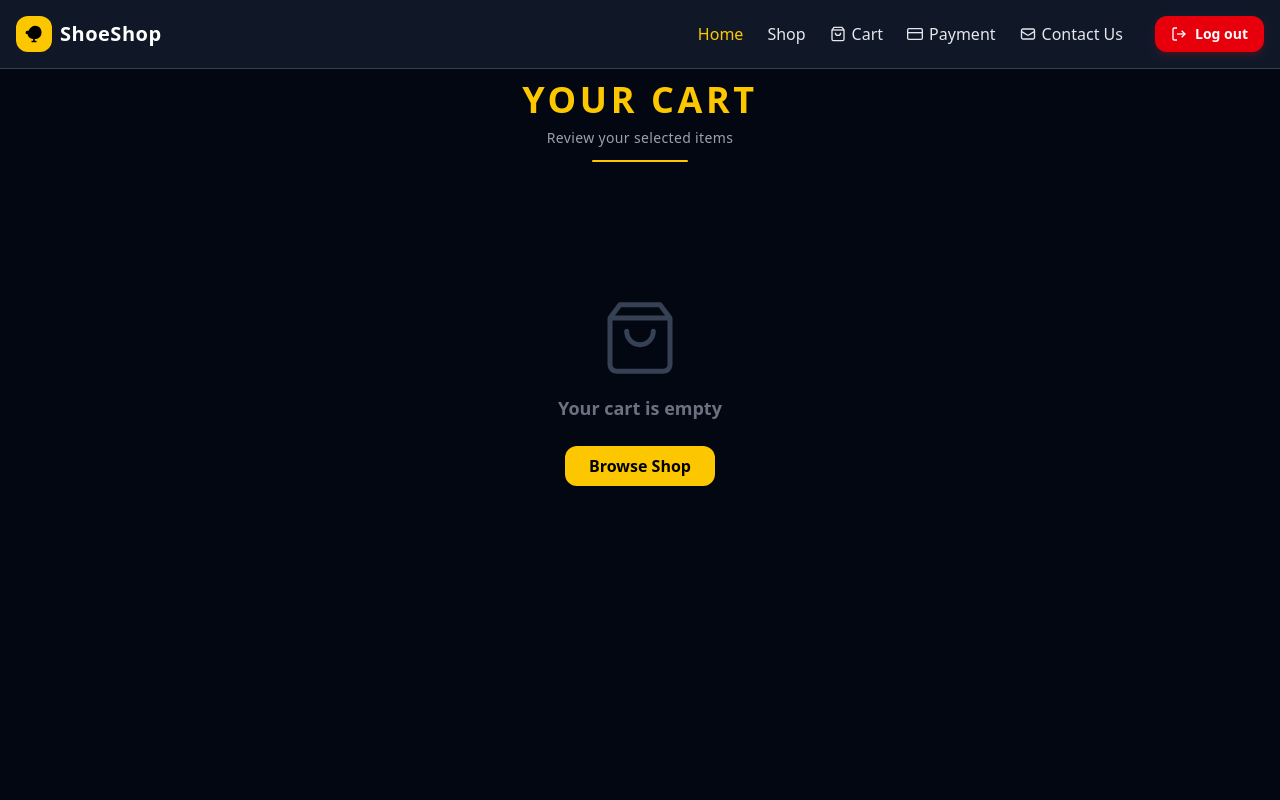
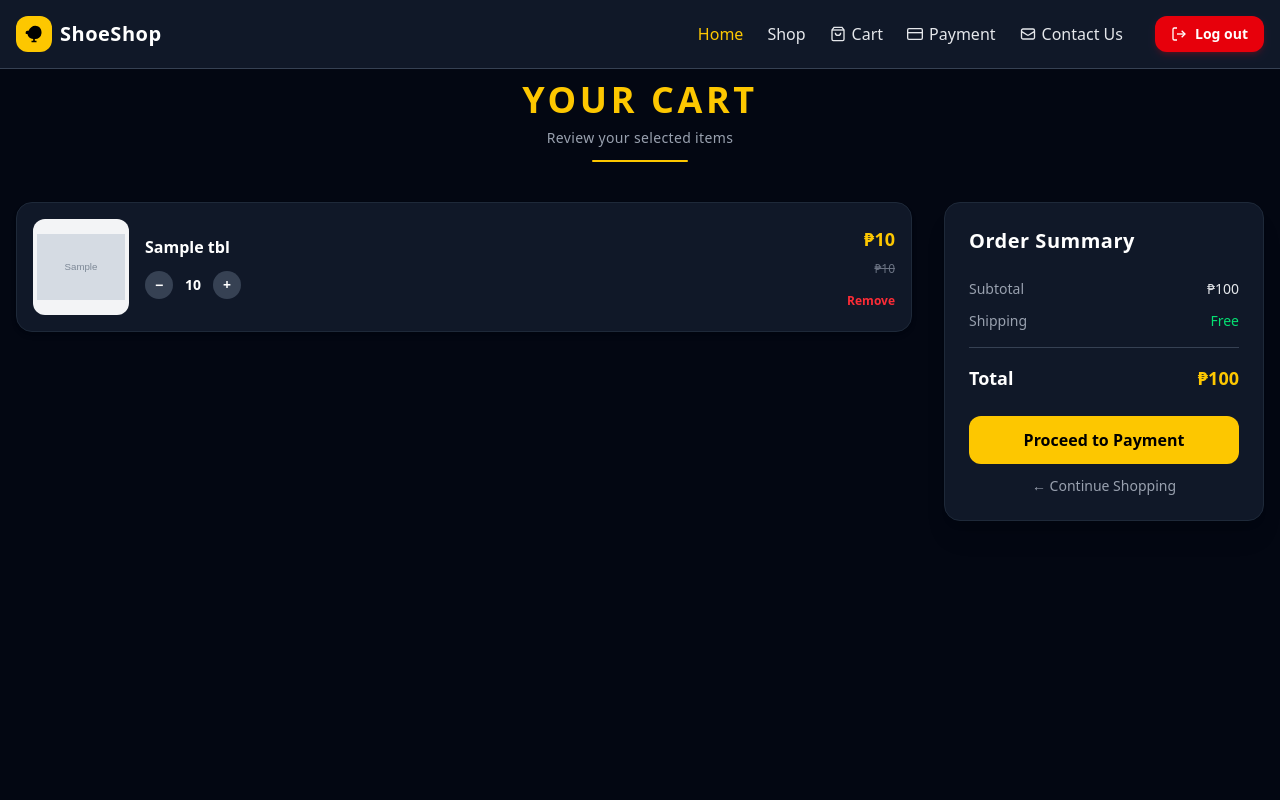
Before and after one commit to John-Israel/BMarketSite, a Django app: page /page/cart in a window 1280 px wide. Run offline with Django 4.2, Linux system fonts and the light colour scheme; tables that the repository leaves empty hold one stand-in row (values such as "Sample post"); grey boxes marked "Sample" are stand-in pictures; style sheets or scripts are compiled from the project's sources.

Commit message:
Fift commit

```diff
--- a/crud/models.py
+++ b/crud/models.py
@@ -87,6 +87,7 @@ class Cart(models.Model):
     class Meta:
         db_table = 'cart_tbl'
     cart_id =  models.BigAutoField(primary_key=True, blank=True)
+    user = models.ForeignKey(Users, on_delete=models.CASCADE, null=True, blank=True)
     product_name = models.ForeignKey(Products, on_delete=models.CASCADE)
     product_price = models.IntegerField(default=1, blank=False)
     quantity = models.IntegerField(default=0, blank=False)
--- a/crud/templates/page/cart.html
+++ b/crud/templates/page/cart.html
@@ -17,32 +17,35 @@
 
   <div class="max-w-screen-xl mx-auto flex flex-col lg:flex-row gap-8">
 
-    {% if cart_items %}
+    {% if cart %}
 
       <div class="flex-1" id="cart-items">
-        {% for item in cart_items %}
+        {% for item in cart %}
         <div class="flex items-center gap-4 bg-gray-900 border border-gray-800 rounded-2xl p-4 mb-4 shadow-md">
 
           <div class="w-24 h-24 bg-gray-100 rounded-xl overflow-hidden shrink-0">
-            <img src="{{ item.img }}" alt="{{ item.name }}" class="w-full h-full object-contain p-1"/>
+            {% if item.product_name.product_image %}
+              <img src="{{ item.product_name.product_image.url }}" alt="{{ item.product_name.product_name }}" class="w-full h-full object-contain p-1"/>
+            {% else %}
+              <span class="text-gray-400">No Image</span>
+            {% endif %}
           </div>
 
           <div class="flex-1">
-            <h3 class="text-white font-semibold text-base">{{ item.name }}</h3>
-            <p class="text-gray-400 text-xs mt-0.5">{{ item.desc }}</p>
+            <h3 class="text-white font-semibold text-base">{{ item.product_name.product_name }}</h3>
             <div class="flex items-center gap-3 mt-3">
-              <a href="/page/cart/update?index={{ forloop.index0 }}&delta=-1"
+              <a href="/page/cart/update?cart_id={{ item.cart_id }}&amp;delta=-1"
                  class="w-7 h-7 rounded-full bg-gray-700 hover:bg-yellow-400 hover:text-black text-white text-sm font-bold flex items-center justify-center transition-all duration-200">&#8722;</a>
-              <span class="text-white font-semibold text-sm">{{ item.qty }}</span>
-              <a href="/page/cart/update?index={{ forloop.index0 }}&delta=1"
+              <span class="text-white font-semibold text-sm" name="quantity" id="quantity-{{ forloop.index0 }}">{{ item.quantity }}</span>
+              <a href="/page/cart/update?cart_id={{ item.cart_id }}&amp;delta=1"
                  class="w-7 h-7 rounded-full bg-gray-700 hover:bg-yellow-400 hover:text-black text-white text-sm font-bold flex items-center justify-center transition-all duration-200">&#43;</a>
             </div>
           </div>
 
           <div class="text-right flex flex-col items-end gap-2">
-            <span class="text-yellow-400 font-bold text-lg">&#8369;{{ item.price|floatformat:"0" }}</span>
-            <span class="text-gray-500 text-xs line-through">&#8369;{{ item.old|floatformat:"0" }}</span>
-            <a href="/page/cart/remove?index={{ forloop.index0 }}"
+            <span class="text-yellow-400 font-bold text-lg">&#8369;{{ item.product_price|floatformat:"0" }}</span>
+            <span class="text-gray-500 text-xs line-through">&#8369;{{ item.product_price|floatformat:"0" }}</span>
+            <a href="/page/cart/remove?cart_id={{ item.cart_id }}"
                class="mt-2 text-red-500 hover:text-red-400 text-xs font-semibold transition-all duration-200">
               Remove
             </a>
--- a/crud/urls.py
+++ b/crud/urls.py
@@ -16,7 +16,7 @@ urlpatterns = [
 
     # Cart (page + AJAX endpoints)
     path('page/cart',         views.cart),
-    path('page/cart/add',     views.cart_add),
+    path('page/cart/add/<int:productId>/',     views.cart_add),
     path('page/cart/update',  views.cart_update),
     path('page/cart/remove',  views.cart_remove),
 
--- a/crud/views.py
+++ b/crud/views.py
@@ -3,8 +3,9 @@ from django.shortcuts import render, redirect
 from django.http import HttpResponse, JsonResponse
 from django.contrib.auth.hashers import make_password, check_password
 from django.contrib import messages
-from .models import Users, Genders, Admin, Products, Product_Gender
+from .models import Payment, Users, Genders, Admin, Products, Product_Gender, Cart, History
 import json
+from django.db.models import Sum
 
 
 def Log_in(request):
@@ -31,6 +32,15 @@ def Log_in(request):
             return render(request, 'page/Log_in.html')
     except Exception as e:
         return HttpResponse(f"An error occurred during login: {e}")
+
+def get_current_user(request):
+    user_id = request.session.get('user_id')
+    if not user_id:
+        return None
+    try:
+        return Users.objects.get(pk=user_id)
+    except Users.DoesNotExist:
+        return None
 
 
 def home(request):
@@ -60,106 +70,91 @@ def home(request):
     })
 
 def shop(request):
-    shoes = [
-        {'name': 'Classic Runner',  'desc': 'Premium leather sole',    'price': 2499, 'old': 3200, 'img': 'picture/shop/shoes1.png'},
-        {'name': 'Urban Elite',     'desc': 'Breathable mesh upper',   'price': 2799, 'old': 3500, 'img': 'picture/shop/shoes2.png'},
-        {'name': 'Street King',     'desc': 'Rubber grip outsole',     'price': 1999, 'old': 2800, 'img': 'picture/shop/shoes3.png'},
-        {'name': 'Gold Series',     'desc': 'Limited edition drop',    'price': 3499, 'old': 4200, 'img': 'picture/shop/shoes4.png'},
-        {'name': 'Night Stepper',   'desc': 'Reflective detailing',    'price': 2299, 'old': 3000, 'img': 'picture/shop/shoes5.png'},
-        {'name': 'Apex Trainer',    'desc': 'Dual-density cushioning', 'price': 2999, 'old': 3800, 'img': 'picture/shop/shoes6.png'},
-        {'name': 'Phantom Pro',     'desc': 'Lightweight foam base',   'price': 3199, 'old': 4000, 'img': 'picture/shop/shoes7.png'},
-        {'name': 'Velo Boost',      'desc': 'Speed-engineered sole',   'price': 2699, 'old': 3400, 'img': 'picture/shop/shoes8.png'},
-        {'name': 'Terra Grip',      'desc': 'All-terrain outsole',     'price': 2899, 'old': 3600, 'img': 'picture/shop/shoes9.png'},
-        {'name': 'Crown Edition',   'desc': 'Signature collection',    'price': 3999, 'old': 4800, 'img': 'picture/shop/shoes10.png'},
-    ]
-    return render(request, 'page/shop.html', {'shoes': shoes})
+    try:
+        products = Products.objects.select_related('product_gender')
+        data = {
+            'products': products
+        }
+        return render(request, 'page/shop.html', data)
+    except Exception as e:
+        return HttpResponse(f"An error occurred during shop view: {e}")
 
 
 # ── Cart helpers ──────────────────────────────────────────────────────────────
 
-def get_cart(request):
-    if 'cart' not in request.session:
-        request.session['cart'] = []
-    return request.session['cart']
-
-def save_cart(request, cart):
-    request.session['cart'] = cart
-    request.session.modified = True
+def cart(request):
+    try:
+        cart = Cart.objects.select_related('product_name')
+        subtotal = sum(int(item.product_price if item.product_price else 0) * item.quantity for item in cart)
+        data = {
+            'cart': cart,
+            'subtotal': subtotal,
+            'total': subtotal,
+        }
+        return render(request, 'page/cart.html', data)
+    except Exception as e:
+        return HttpResponse(f"An error occurred during cart retrieval: {e}")
 
 
-def cart(request):
-    cart_items = get_cart(request)
-
-    # Safe fallback wrapper to ensure empty prices don't trigger base 10 int errors
-    subtotal = sum(int(item['price'] if item['price'] else 0) * item['qty'] for item in cart_items)
-
-    return render(request, 'page/cart.html', {
-        'cart_items': cart_items,
-        'subtotal':   subtotal,
-        'total':      subtotal,
-    })
-
-
-def cart_add(request):
+def cart_add(request, productId):
     if request.method == 'POST':
         try:
-            data = json.loads(request.body)
-            if 'cart' not in request.session:
-                request.session['cart'] = []
-            cart = request.session['cart']
-            existing = next((i for i in cart if i['name'] == data.get('name')), None)
-            if existing:
-                existing['qty'] += 1
-            else:
-                cart.append({
-                    'name':  data.get('name'),
-                    'desc':  data.get('desc'),
-                    'price': data.get('price'),
-                    'old':   data.get('old'),
-                    'img':   data.get('img'),
-                    'qty':   1,
-                })
-            request.session['cart'] = cart
-            request.session.modified = True
-            return JsonResponse({'success': True, 'cart_count': sum(i['qty'] for i in cart)})
+            user = get_current_user(request)
+            product = Products.objects.get(pk=productId)
+
+            cart_item, created = Cart.objects.get_or_create(
+                product_name=product,
+                user=user,          # ← scope to the logged-in user
+                defaults={
+                    'product_price': product.product_price,
+                    'quantity': 1
+                }
+            )
+            if not created:
+                cart_item.quantity += 1
+                cart_item.save()
+
+            return JsonResponse({'success': True})
+
+        except Products.DoesNotExist:
+            return JsonResponse({'success': False, 'error': 'Product not found.'}, status=404)
         except Exception as e:
-            return JsonResponse({'success': False, 'error': str(e)})
-    return JsonResponse({'success': False})
+            return JsonResponse({'success': False, 'error': str(e)}, status=500)
 
+    return JsonResponse({'success': False, 'error': 'Invalid request method.'}, status=405)
 
 # ── Updated Safe View Logic ───────────────────────────────────────────────────
 
 def cart_update(request):
-    try:
-        idx_raw = request.GET.get('index')
-        dlta_raw = request.GET.get('delta')
+    cart_id = request.GET.get('cart_id')
+    delta_raw = request.GET.get('delta', '0').strip()
+    delta = int(delta_raw) if delta_raw.lstrip('-').isdigit() else 0
 
-        # Checks whether the data exists and is a true digit before evaluating int()
-        index = int(idx_raw) if idx_raw and idx_raw.strip().replace('-', '').isdigit() else 0
-        delta = int(dlta_raw) if dlta_raw and dlta_raw.strip().replace('-', '').isdigit() else 0
+    if cart_id is not None:
+        try:
+            cart_item = Cart.objects.get(cart_id=cart_id)
+            cart_item.quantity += delta
 
-        cart = request.session.get('cart', [])
-        if 0 <= index < len(cart):
-            cart[index]['qty'] += delta
-            if cart[index]['qty'] <= 0:
-                cart.pop(index)
-        request.session['cart'] = cart
-        request.session.modified = True
-    except Exception as e:
-        messages.error(request, f'Could not update cart: {e}')
+            if cart_item.quantity <= 0:
+                        cart_item.delete()
+            else:
+                cart_item.save()
+
+        except Cart.DoesNotExist:
+            pass
+
+        # sync session to match DB
+    updated_cart = list(
+        Cart.objects.values('cart_id', 'product_name_id', 'product_price', 'quantity')
+    )
     return redirect('/page/cart')
 
 
 def cart_remove(request):
     try:
-        idx_raw = request.GET.get('index')
-        index = int(idx_raw) if idx_raw and idx_raw.strip().isdigit() else 0
-
-        cart = request.session.get('cart', [])
-        if 0 <= index < len(cart):
-            cart.pop(index)
-        request.session['cart'] = cart
-        request.session.modified = True
+        cart_id = request.GET.get('cart_id')
+        if cart_id is not None:
+            Cart.objects.filter(cart_id=cart_id).delete()
     except Exception as e:
         messages.error(request, f'Could not remove item: {e}')
     return redirect('/page/cart')
@@ -167,32 +162,56 @@ def cart_remove(request):
 
 # ── Payment ───────────────────────────────────────────────────────────────────
 
+
 def payment(request):
-    cart_items = get_cart(request)
-    if not cart_items:
+    user = get_current_user(request)
+    cart_items = Cart.objects.filter(user=user)
+
+    if not cart_items.exists():
         return redirect('/page/cart')
 
-    subtotal = sum(int(item['price'] if item['price'] else 0) * item['qty'] for item in cart_items)
+    subtotal = sum(item.product_price * item.quantity for item in cart_items)
 
     if request.method == 'POST':
-        method       = request.POST.get('payment_method')
+        method_name  = request.POST.get('payment_method')  # should be 'Cash on Delivery' or 'GCash'
         gcash_number = request.POST.get('gcash_number', '')
         gcash_name   = request.POST.get('gcash_name', '')
+
+        try:
+            payment_method = Payment.objects.get(payment_method=method_name)
+        except Payment.DoesNotExist:
+            messages.error(request, 'Invalid payment method.')
+            return redirect('/page/payment')
+
+        # save each cart item as a History record
+        for item in cart_items:
+            History.objects.create(
+                buyer          = user,
+                product_name   = item.product_name,
+                quantity       = item.quantity,
+                payment_method = payment_method,
+                product_price  = item.product_price,
+            )
+
+        # clear the cart after order is placed
+        cart_items.delete()
+
         request.session['last_order'] = {
-            'items':        cart_items,
             'subtotal':     subtotal,
-            'method':       method,
+            'method':       method_name,
             'gcash_number': gcash_number,
             'gcash_name':   gcash_name,
+            'buyer_name':   user.full_name,
         }
-        save_cart(request, [])
+
         messages.success(request, 'Order placed successfully!')
-        return redirect('/page/home')
+        return redirect('/page/shop')
 
     return render(request, 'page/payment.html', {
         'cart_items': cart_items,
         'subtotal':   subtotal,
         'total':      subtotal,
+        'user':       user,
     })
 
 
```
Also changed, not shown: crud/templates/page/payment.html (+6 -6 lines), crud/templates/page/shop.html (+22 -20 lines), crud/migrations/0001_initial.py, media/product_img/36685402-4f74-4233-a1c5-05fff03f8ffc_removalai_preview_BQ29sxR.png (added), media/profile_pics/image.png (added).
